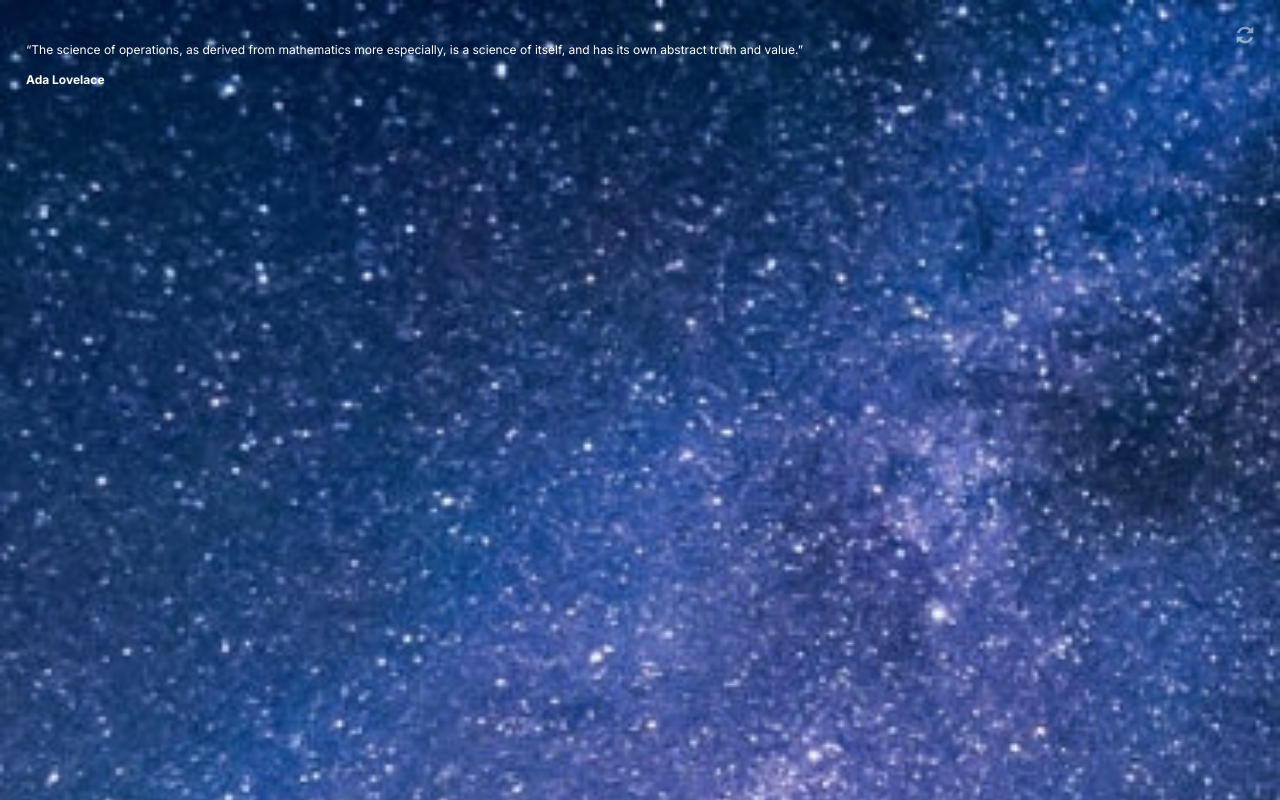
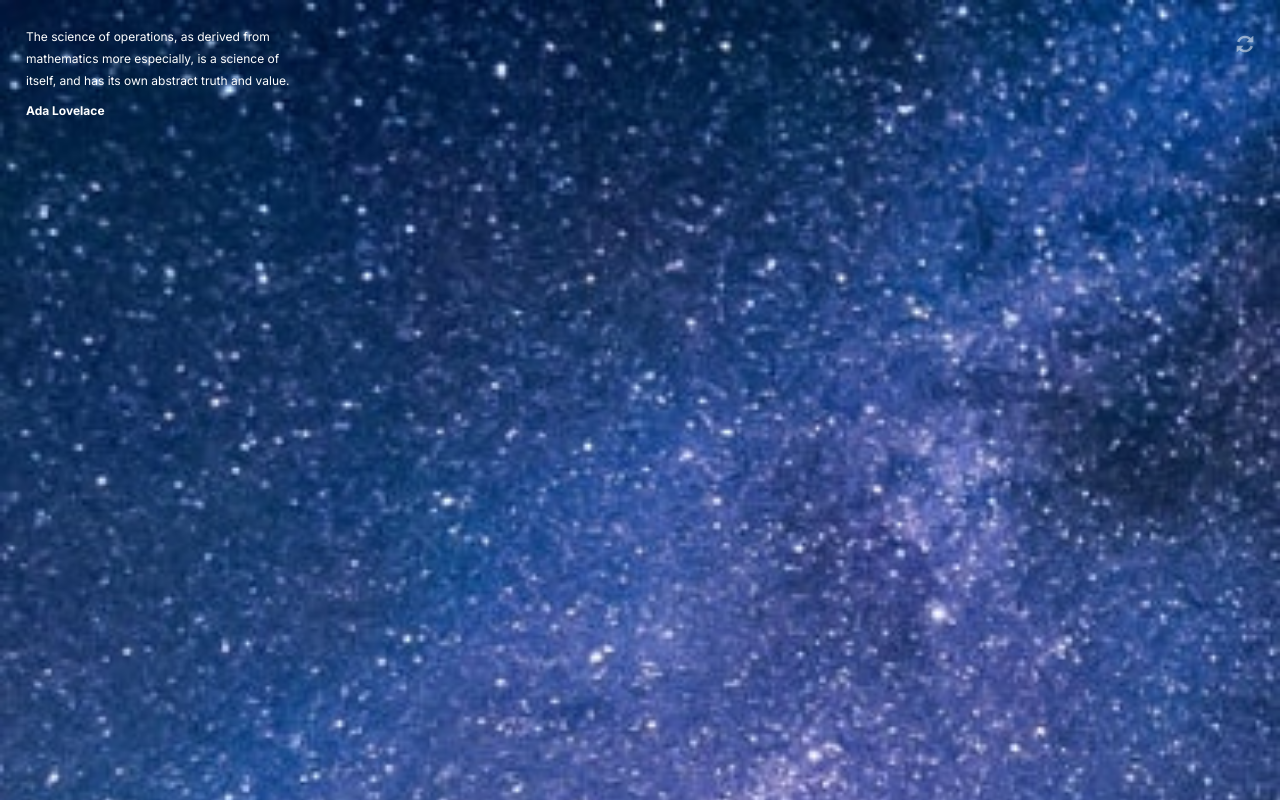
Before and after one commit to BYCODDE/Clock-App-TS-TW, a React (Vite) app: page / in a window 1280 px wide. Shown: the top 800 px of the page. Built offline with nearby package versions, Linux system fonts and the light colour scheme; no server answers.

Commit message:
refact: api fetch logic added for header!

```diff
--- a/src/components/Header.tsx
+++ b/src/components/Header.tsx
@@ -1,23 +1,35 @@
-import { useState } from "react";
+import { useEffect, useState } from "react";
 import refresh from "/desktop/icon-refresh.svg";
 export default function Header() {
-  const [quote, setQuote] = useState(null);
+  const [quote, setQuote] = useState([
+    "The science of operations, as derived from mathematics more especially, is a science of itself, and has its own abstract truth and value.",
+  ]);
+  const [author, setAuthor] = useState(["Ada Lovelace"]);
+  const fetchQuote = async () => {
+    const response = await fetch(
+      "https://recite.onrender.com/random/quote-from-db"
+    );
+    const data = await response.json();
+    setQuote(data.quote);
+    setAuthor(data.author);
+    console.log(data.author);
+  };
+  useEffect(() => {
+    fetchQuote();
+  }, []);
 
   return (
     <header>
-      <div className="flex items-center justify-between">
-        <div>
-          <p>
-            “The science of operations, as derived from mathematics more
-            especially, is a science of itself, and has its own abstract truth
-            and value.”
-          </p>
-          <h3 className="mt-[8px] font-bold">Ada Lovelace</h3>
+      <div className="flex items-center justify-between ">
+        <div className="max-w-[279px]">
+          <p>{quote}</p>
+          <h3 className="mt-[8px] font-bold">{author}</h3>
         </div>
         <img
           className="mb-[60px] cursor-pointer"
           src={refresh}
           alt="refresh_svg"
+          onClick={fetchQuote}
         />
       </div>
     </header>
```
